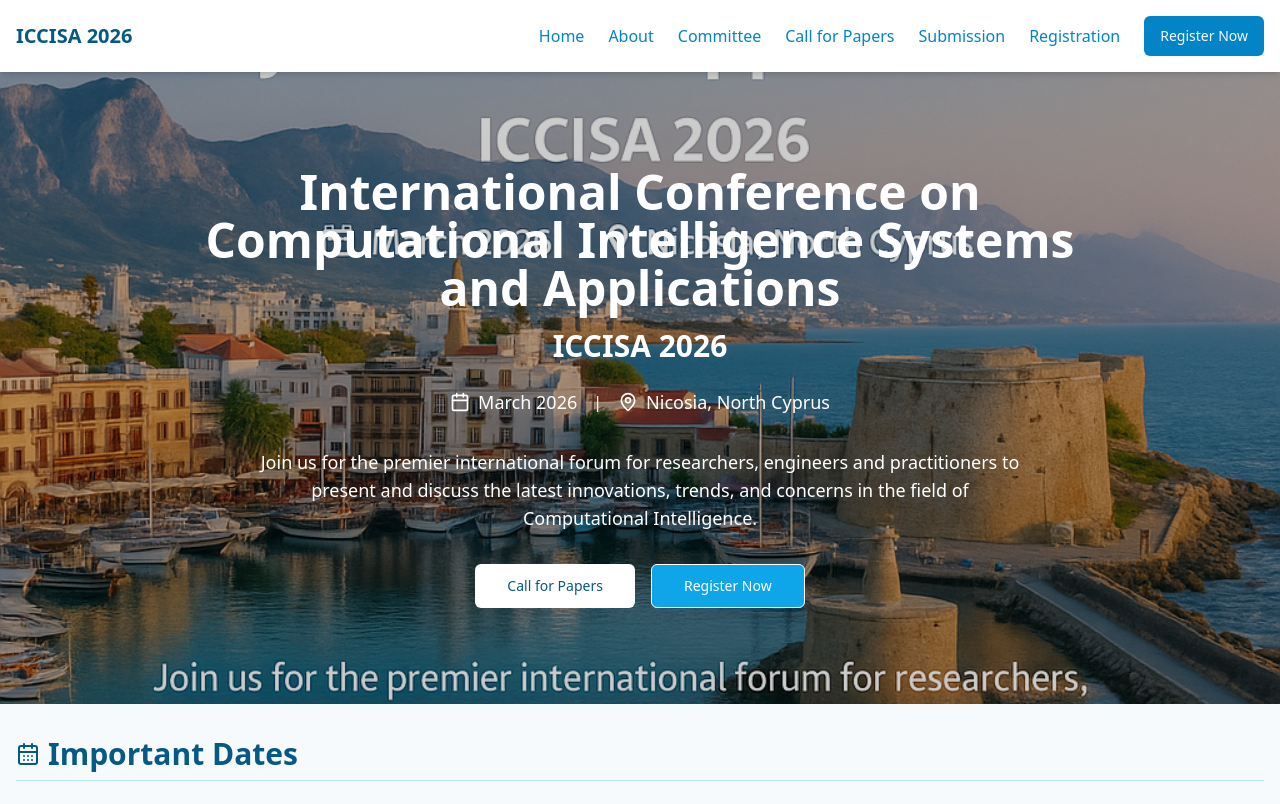
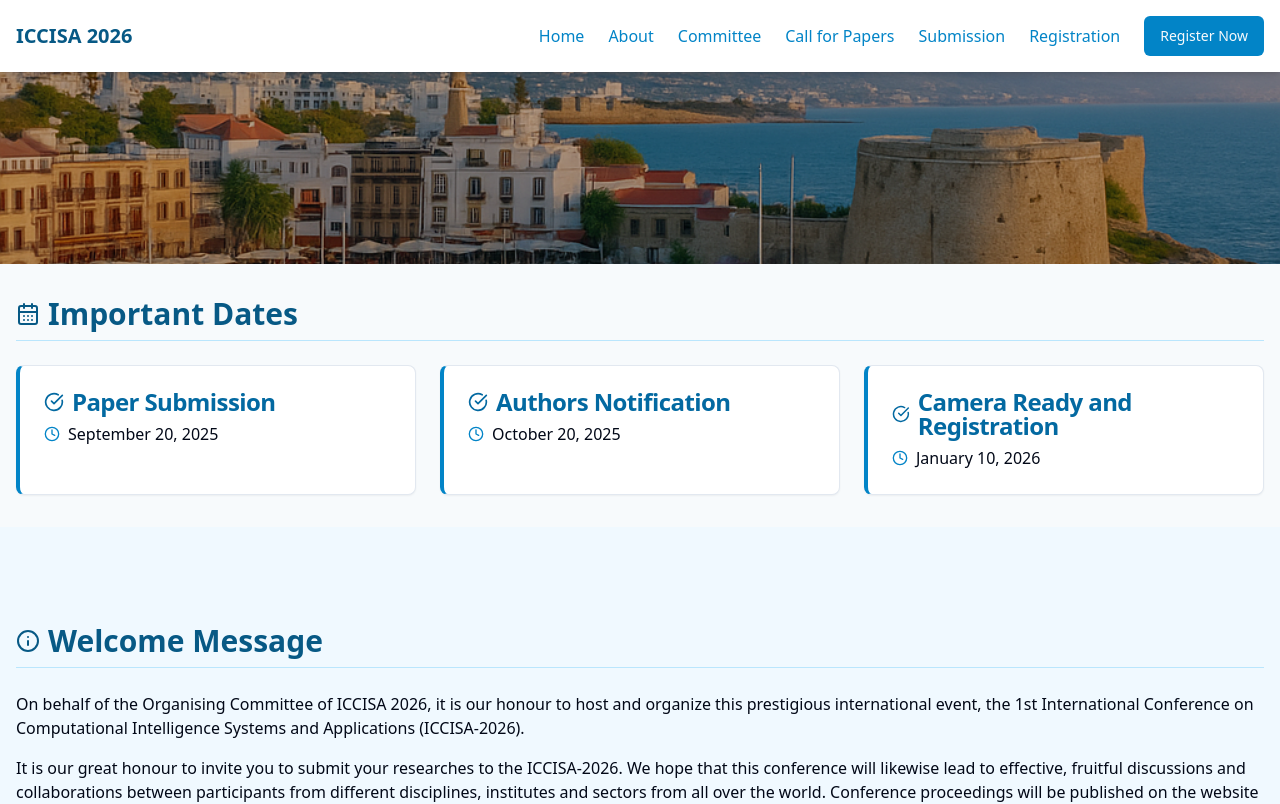
Before and after one commit to wpu-research/iccisa, a React (Vite) app: page / in a window 1280 px wide. Shown: the top 804 px of the page. Built offline with nearby package versions, Linux system fonts and the light colour scheme.

Commit message:
Remove hero section content
Remove all text content from the hero section.

```diff
--- a/src/components/Hero.tsx
+++ b/src/components/Hero.tsx
@@ -1,4 +1,3 @@
-
 import React from 'react';
 import { Button } from '@/components/ui/button';
 import { Calendar, MapPin } from 'lucide-react';
@@ -18,37 +17,7 @@ const Hero = () => {
       </div>
 
       <div className="relative z-10 container mx-auto px-4 py-16 md:py-24">
-        <div className="text-center max-w-4xl mx-auto">
-          <h1 className="text-3xl md:text-5xl font-bold mb-4 text-white">
-            International Conference on Computational Intelligence Systems and Applications
-          </h1>
-          <h2 className="text-2xl md:text-3xl font-semibold mb-6 text-white">ICCISA 2026</h2>
 
-          <div className="flex flex-col md:flex-row justify-center items-center gap-4 mb-8">
-            <div className="flex items-center text-white">
-              <Calendar className="mr-2" size={20} />
-              <span className="text-lg">March 2026</span>
-            </div>
-            <div className="hidden md:block text-white">|</div>
-            <div className="flex items-center text-white">
-              <MapPin className="mr-2" size={20} />
-              <span className="text-lg">Nicosia, North Cyprus</span>
-            </div>
-          </div>
-
-          <p className="text-lg mb-8 max-w-3xl mx-auto text-white">
-            Join us for the premier international forum for researchers, engineers and practitioners to present and discuss the latest innovations, trends, and concerns in the field of Computational Intelligence.
-          </p>
-
-          <div className="flex flex-col sm:flex-row gap-4 justify-center">
-            <Button className="bg-white text-conference-800 hover:bg-gray-100" size="lg" asChild>
-              <a href="#call-for-papers">Call for Papers</a>
-            </Button>
-            <Button className="bg-conference-500 hover:bg-conference-400 border border-white text-white" size="lg" asChild>
-              <a href="#registration">Register Now</a>
-            </Button>
-          </div>
-        </div>
       </div>
     </div>
   );
```
